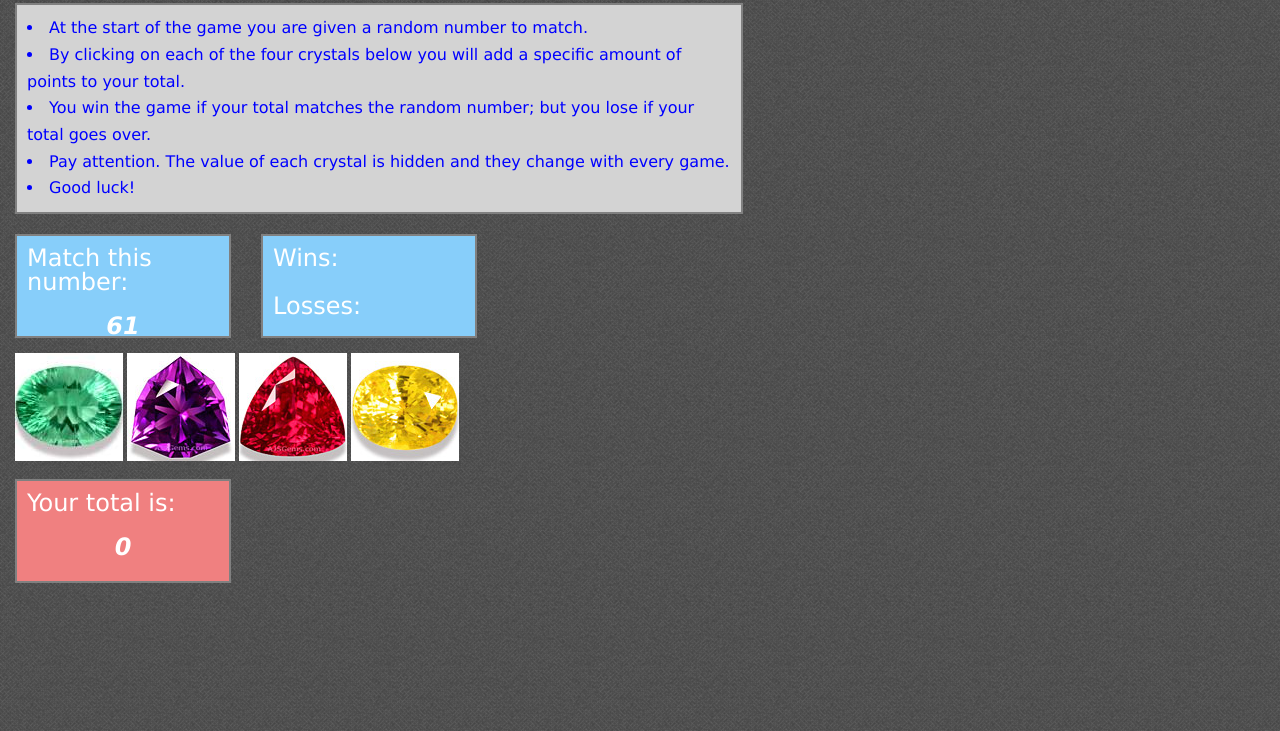
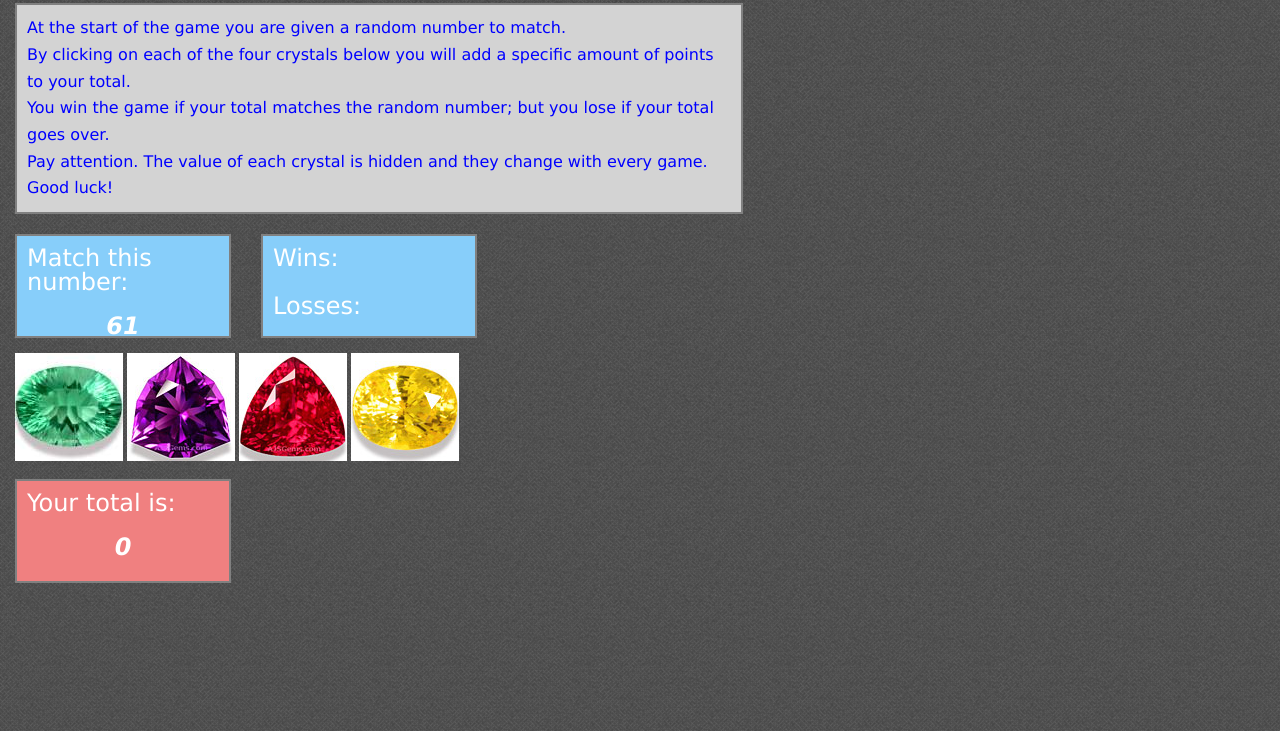
Before and after one commit to paigelieske/Crystal-Collector, a plain HTML site: page index.html in a window 1280 px wide. Shown: the part 69-800 px from the top of the page. Drawn offline with nearby package versions, Linux system fonts and the light colour scheme.

Commit message:
corrected html error with li

```diff
--- a/index.html
+++ b/index.html
@@ -12,11 +12,11 @@
     <h1>Crystal Collector</h1>
 
     <div class="instructions">
-        <li>At the start of the game you are given a random number to match.</li>
-        <li>By clicking on each of the four crystals below you will add a specific amount of points to your total.</li>
-        <li>You win the game if your total matches the random number; but you lose if your total goes over.</li>
-        <li>Pay attention. The value of each crystal is hidden and they change with every game.</li>
-        <li>Good luck!</li>
+        <p>At the start of the game you are given a random number to match.</p>
+        <p>By clicking on each of the four crystals below you will add a specific amount of points to your total.</p>
+        <p>You win the game if your total matches the random number; but you lose if your total goes over.</p>
+        <p>Pay attention. The value of each crystal is hidden and they change with every game.</p>
+        <p>Good luck!</p>
     </div>
 
     <div class="randomNumberBox">
```
